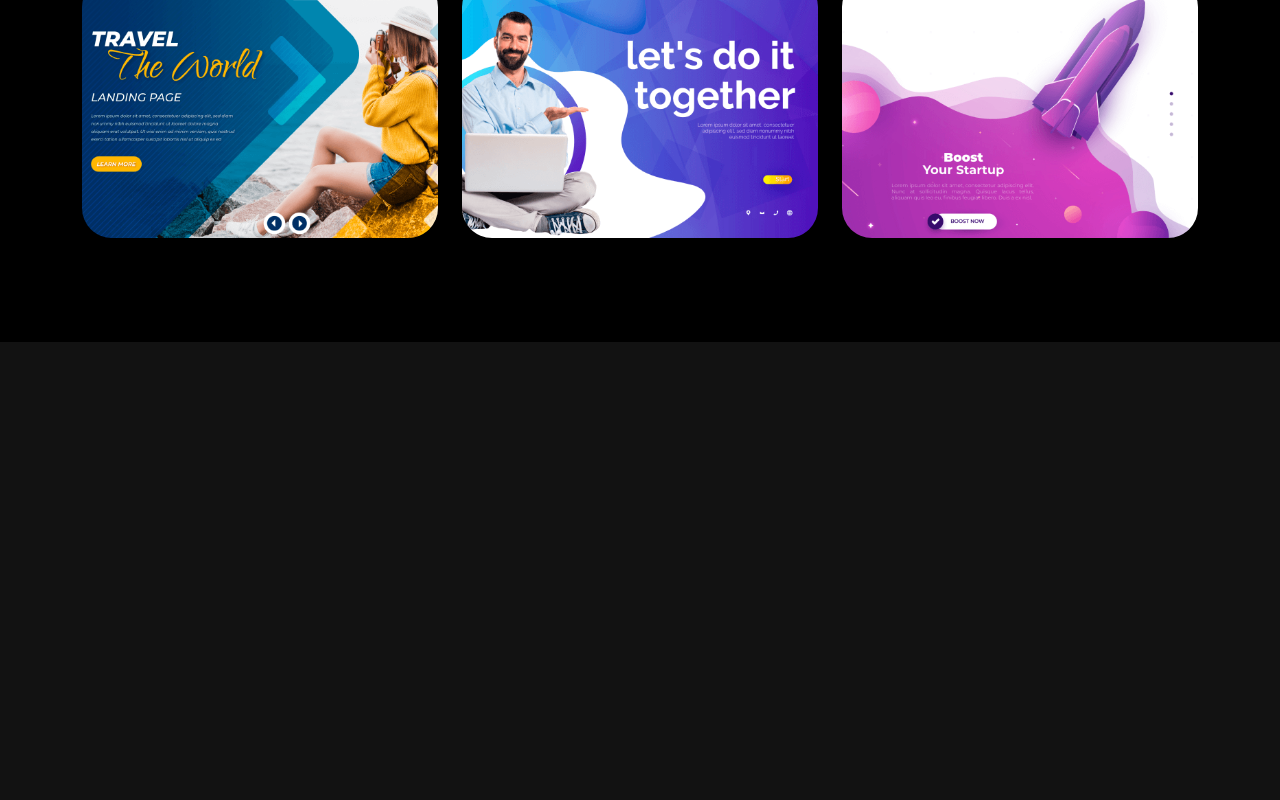
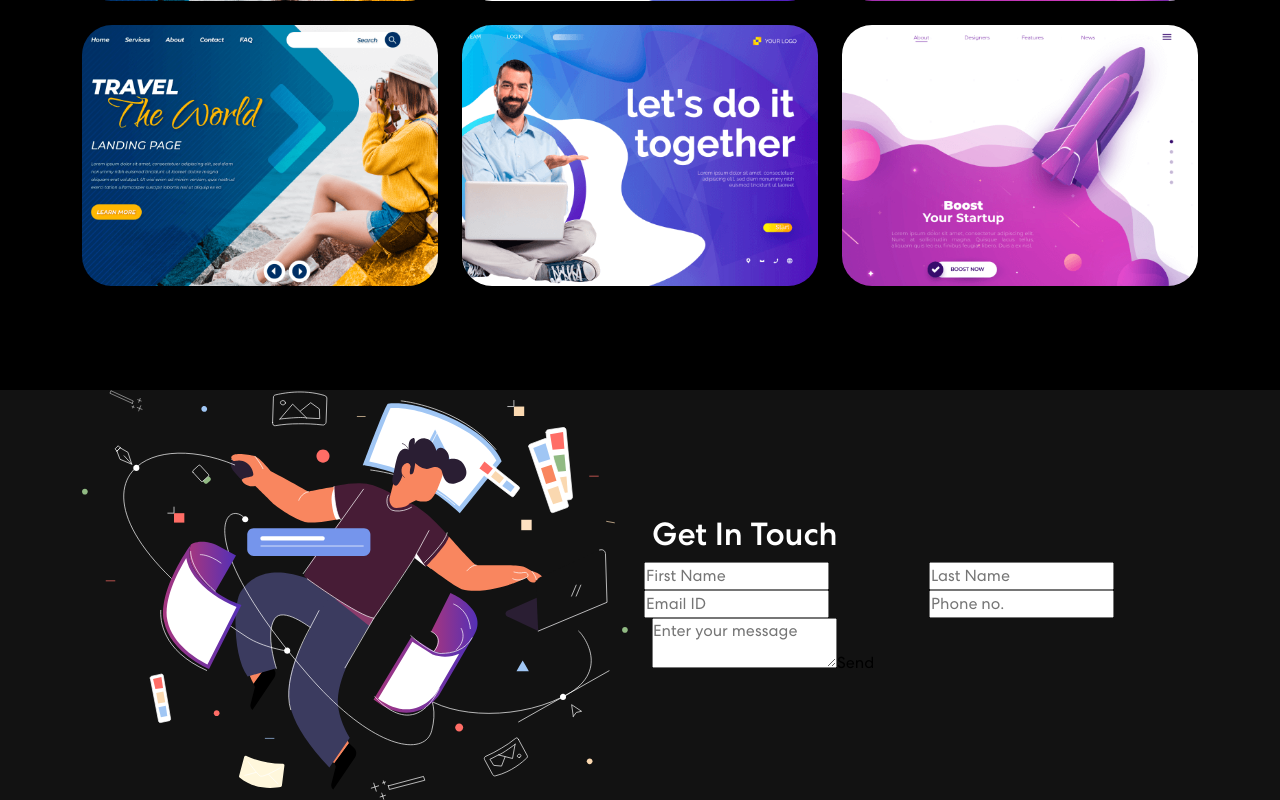
Before and after one commit to adiupd123/aditya-portfolio-website, a React (Create React App) app: page / in a window 1280 px wide. Shown: the part 1999-2799 px from the top of the page. Before the commit the page ends 2341 px from the top, so only its background shows below. Built offline with nearby package versions, Linux system fonts and the light colour scheme.

Commit message:
Added Contact component

```diff
--- a/src/App.js
+++ b/src/App.js
@@ -4,6 +4,7 @@
 import { Banner } from './components/Banner';
 import { Skills } from './components/Skills';
 import { Projects } from './components/Projects';
+import { Contact } from './components/Contact';
 import 'bootstrap/dist/css/bootstrap.min.css';
 function App() {
   return (
@@ -12,6 +13,7 @@
       <Banner />
       <Skills />
       <Projects />
+      <Contact />
     </div>
   );
 }
--- /dev/null
+++ b/src/components/Contact.js
@@ -0,0 +1,67 @@
+import { useState } from "react";
+import { Container, Row, Col } from "react-bootstrap";
+import contactImg from "../assets/img/contact-img.svg"
+export const Contact = () => {
+    const formInitialDetails = {
+        firstName: '',
+        lastName: '',
+        email: '',
+        phone: '',
+        message: '',
+    }
+    const [formDetails, setFormDetails] = useState(formInitialDetails);
+    const [buttonText, setButtonText] = useState('Send');
+    const [status, setStatus] = useState({});
+    const onFormUpdate = (category, value) => {
+        setFormDetails({
+            ...formDetails,
+            [category]: value
+        })
+    }
+
+    const handleSubmit = () => {
+
+    }
+    return (
+        <section className="contact" id="connect">
+            <Container>
+                <Row className="align-items-center">
+                    <Col md={6}>
+                        <img src={contactImg} alt="Contact Me"/>
+                    </Col>
+                    <Col md={6}>
+                        <h2>Get In Touch</h2>
+                        <form onSubmit={handleSubmit}>
+                            <Row>
+                                <Col sm={6} className="px-1">
+                                    <input type="text" value={formDetails.firstName} placeholder="First Name" onChange={(e) => onFormUpdate('firstName', e.target.value)} />
+                                </Col>
+                                <Col sm={6} className="px-1">
+                                    <input type="text" value={formDetails.lastName} placeholder="Last Name" onChange={(e) => onFormUpdate('lastName', e.target.value)} />
+                                </Col>
+                                <Col sm={6} className="px-1">
+                                    <input type="email" value={formDetails.email} placeholder="Email ID" onChange={(e) => onFormUpdate('email', e.target.value)} />
+                                </Col>
+                                <Col sm={6} className="px-1">
+                                    <input type="tel" value={formDetails.phone} placeholder="Phone no." onChange={(e) => onFormUpdate('phone', e.target.value)} />
+                                </Col>
+                                <Col>
+                                    <textarea row="6" value={formDetails.message} placeholder="Enter your message" onChange={(e) => onFormUpdate('message', e.target.value)} />
+                                    <button type="submit"><span>{buttonText}</span></button>
+                                </Col>
+                                <Col>
+                                {
+                                    status.message &&
+                                    <Col>
+                                        <p className={status.success === false ? "danger" : "success"}>{status.message}</p>
+                                    </Col>
+                                }
+                                </Col>
+                            </Row>
+                        </form>
+                    </Col>
+                </Row>
+            </Container>
+        </section>
+    )
+}
--- a/src/components/Projects.js
+++ b/src/components/Projects.js
@@ -46,7 +46,7 @@
                         <h2>Projects</h2>
                         <p>Lorem Ipsum is simply dummy text of the printing and typesetting industry. Lorem Ipsum is simply dummy text of the printing and typesetting industry.</p>
                         <Tab.Container id="projects-tabs" defaultActiveKey="first">
-                            <Nav variant="pills" defaultActiveKey="/home">
+                            <Nav variant="pills" className="nav-pills mb-5 justify-content-center align-items-center" id="pills-tab">
                                 <Nav.Item>
                                     <Nav.Link eventKey="first">
                                         Tab One
```
